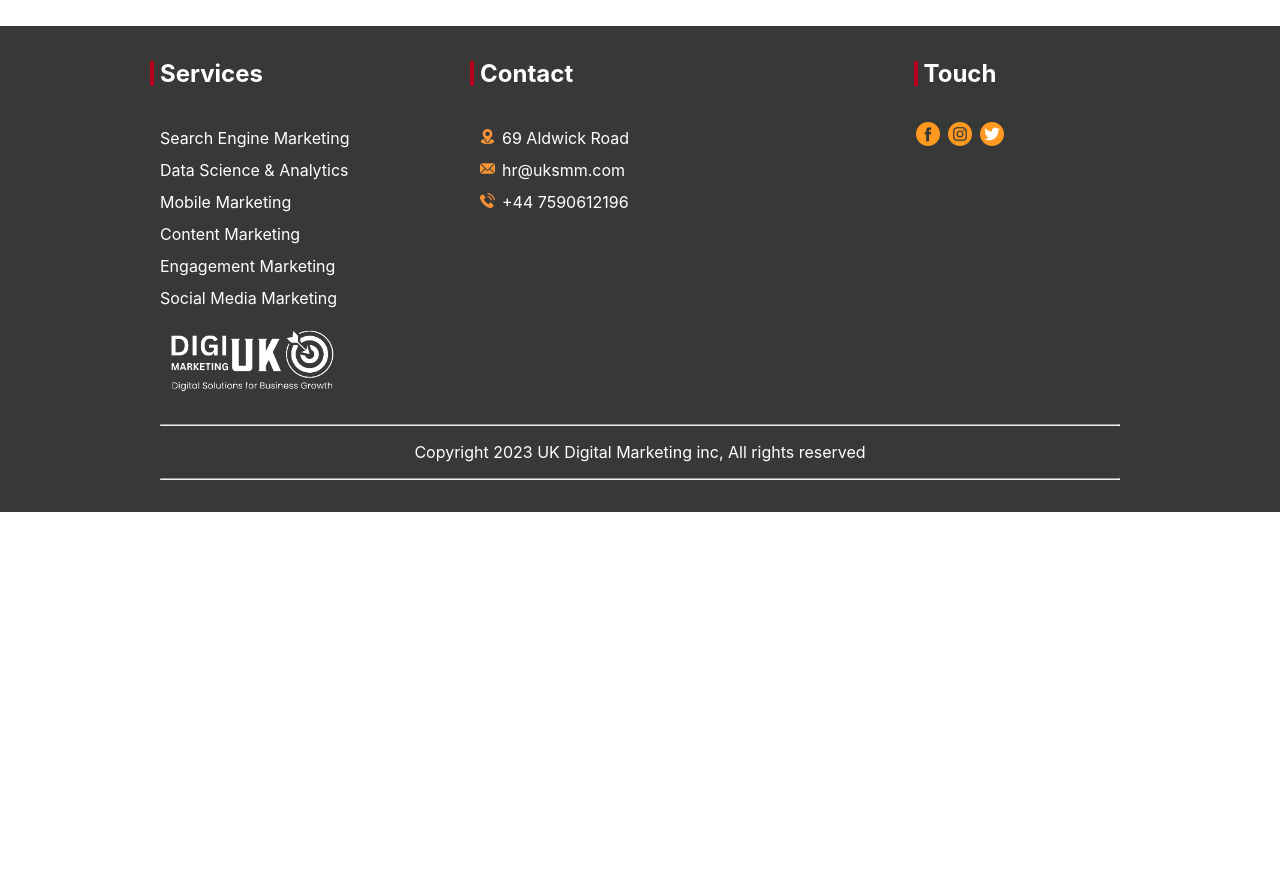
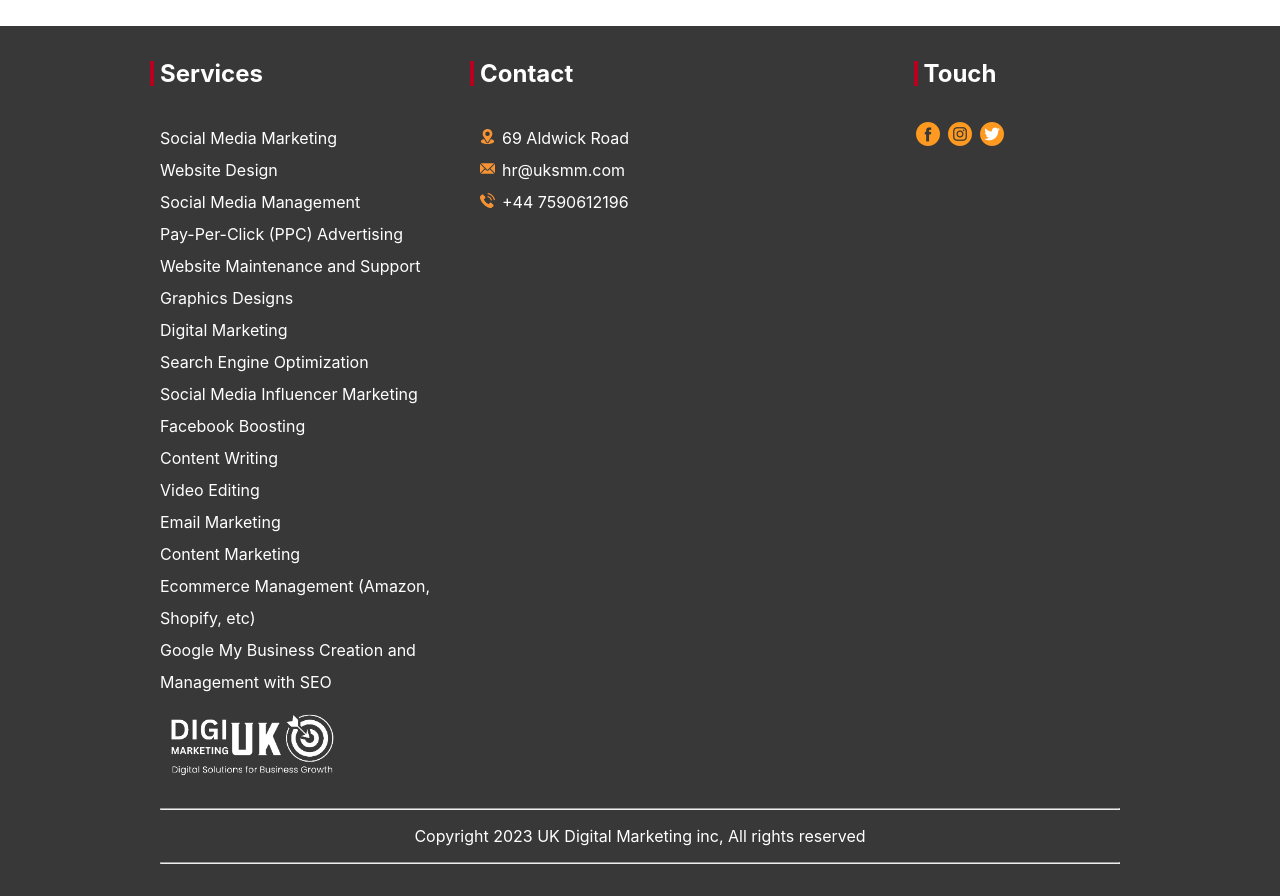
Before and after one commit to nitesh504/ukDigimarketing, a React (Create React App) app in the folder UK-Digital-Marketting/: page /seo in a window 1280 px wide. Shown: the part 1400-2296 px from the top of the page. Before the commit the page ends 1912 px from the top, so only its background shows below. Built offline with nearby package versions, Linux system fonts and the light colour scheme.

Commit message:
form section observed

```diff
--- a/UK-Digital-Marketting/public/index.html
+++ b/UK-Digital-Marketting/public/index.html
@@ -23,7 +23,7 @@
     />
     <meta
       property="og:image"
-      content="https://www.example.com/images/digital-marketing-og-image.jpg"
+      content="https://digimarketinguk.com/assets/DIGI.png"
     />
     <meta property="og:image:alt" content="Digital Marketing Services" />
     <title>
--- a/UK-Digital-Marketting/src/App.css
+++ b/UK-Digital-Marketting/src/App.css
@@ -14,6 +14,7 @@
   height: 2.7rem !important;
   overflow: hidden;
   position: absolute;
+  z-index: 10000;
 }
 .logo {
   width: 40%;
@@ -525,6 +526,16 @@
     width: 100px;
     padding: 7px !important;
   }
+  .footer-social-layer {
+    margin-top: 1rem;
+    text-align: left !important;
+  }
+  .footer-social{
+    text-align: left !important;
+    width: 100% !important;
+    justify-content: flex-start !important;
+    gap: 7px;
+  }
 }
 
 .footer-social {
--- a/UK-Digital-Marketting/src/Components/footer/footer.jsx
+++ b/UK-Digital-Marketting/src/Components/footer/footer.jsx
@@ -6,10 +6,10 @@ import facebook from "../../assets/facebook.png";
 import instagram from "../../assets/instagram.png";
 import twitter from "../../assets/twitter.png";
 import logo1 from "../../assets/logo1.png";
+import { Link } from "react-router-dom";
 // import { Context as ResponsiveContext } from 'react-responsive'
 
 const Footer = () => {
-
   const facebookUrl = "https://www.facebook.com/sailesh.lion";
   const instagramUrl = "https://www.instagram.com/sailesh_7maharjan/";
   const twitterUrl = "https://www.linkedin.com/company/digital-pravidhi/";
@@ -22,22 +22,60 @@ const Footer = () => {
           <div>
             <ul>
               <li>
-                <p>Search Engine Marketing</p>
+                <Link to="/socialmediamarketing">Social Media Marketing</Link>
               </li>
               <li>
-                <p>Data Science & Analytics</p>
+                <Link to="/websitedesign">Website Design</Link>
               </li>
               <li>
-                <p>Mobile Marketing</p>
+                <Link to="/socialmediamanagement">Social Media Management</Link>
               </li>
               <li>
-                <p>Content Marketing</p>
+                <Link to="/payperclick">Pay-Per-Click (PPC) Advertising</Link>
               </li>
               <li>
-                <p>Engagement Marketing</p>
+                <Link to="/websitemanagement">
+                  Website Maintenance and Support
+                </Link>
               </li>
               <li>
-                <p>Social Media Marketing</p>
+                <Link to="/graphicsdesigns">Graphics Designs</Link>
+              </li>
+              <li>
+                <Link to="/digitalmarketing">Digital Marketing</Link>
+              </li>
+              <li>
+                <Link to="/seo">Search Engine Optimization</Link>
+              </li>
+              <li>
+                <Link to="/socialmediainfluencer">
+                  Social Media Influencer Marketing
+                </Link>
+              </li>
+              <li>
+                <Link to="/facebookboosting">Facebook Boosting</Link>
+              </li>
+              <li>
+                <Link to="/contentwriting">Content Writing</Link>
+              </li>
+              <li>
+                <Link to="/videoediting">Video Editing</Link>
+              </li>
+              <li>
+                <Link to="/emailmarketing">Email Marketing</Link>
+              </li>
+              <li>
+                <Link to="/contentmarketing">Content Marketing</Link>
+              </li>
+              <li>
+                <Link to="/Ecommerce">
+                  Ecommerce Management (Amazon, Shopify, etc)
+                </Link>
+              </li>
+              <li>
+                <Link to="/mapseo">
+                  Google My Business Creation and Management with SEO
+                </Link>
               </li>
             </ul>
           </div>
@@ -65,7 +103,7 @@ const Footer = () => {
             </span>
           </div>
         </div>
-        <div>
+        <div className="footer-social-layer">
           <h2>Touch</h2>
           <div className="footer-social">
             <a href={facebookUrl} target="_blank" rel="noopener noreferrer">
@@ -78,10 +116,9 @@ const Footer = () => {
               <img src={twitter} alt="" />
             </a>
           </div>
-
         </div>
       </div>
-      <img  width={180} src={logo1} alt="" srcset="" />
+      <img width={180} src={logo1} alt="" srcset="" />
 
       <div style={{ marginTop: "1rem" }}>
         <hr />
--- a/UK-Digital-Marketting/src/Contact/Contact.css
+++ b/UK-Digital-Marketting/src/Contact/Contact.css
@@ -3,7 +3,6 @@
   gap: 200px;
   padding: 20px;
   padding-left: 60px;
-
 }
 
 .left {
@@ -20,7 +19,7 @@
 }
 
 .contacticon {
-    background-color: #C8102E;
+  background-color: #c8102e;
   color: white !important;
   padding: 5px;
   border-radius: 50%;
@@ -32,7 +31,6 @@
   background-color: whitesmoke;
   padding: 20px;
   box-shadow: 0 0 10px lightgray;
-
 }
 
 #cotactform {
@@ -45,7 +43,6 @@
   display: flex;
   gap: 40px;
   border-radius: 20px;
-
 }
 
 #name {
@@ -64,7 +61,7 @@
   border-radius: 11px;
   width: 100px;
   height: 30px;
-    background-color: #C8102E;
+  background-color: #c8102e;
   color: white;
 }
 
@@ -75,7 +72,7 @@
 
 .head {
   font-weight: 300;
-    background-color: #C8102E;
+  background-color: #c8102e;
   display: flex;
   text-align: center;
   align-items: center;
@@ -93,8 +90,11 @@
     box-shadow: 10px 10px 10px lightgrey;
 } */
 @media screen and (max-width: 480px) {
-    input{
+  input {
     display: block;
+  }
+  .left{
+    width: 90%
   }
   .whole {
     display: flex;
@@ -103,9 +103,7 @@
     padding: 20px;
     /* padding-left: 60px; */
     align-items: center;
-
   }
-
 
   .right {
     display: flex;
@@ -113,7 +111,6 @@
     background-color: whitesmoke;
     /* padding: 20px; */
     box-shadow: 0 0 10px lightgray;
-
   }
 
   #cotactform {
@@ -137,7 +134,7 @@
 
   .head {
     font-weight: 300;
-        background-color: #C8102E;
+    background-color: #c8102e;
     display: flex;
     text-align: center;
     align-items: center;
@@ -150,10 +147,9 @@
     width: 300px;
     padding: 10px;
   }
-
 }
-@media screen and (min-width:481px) and (max-width: 768px) {
-    input{
+@media screen and (min-width: 481px) and (max-width: 768px) {
+  input {
     display: block;
   }
   .whole {
@@ -162,9 +158,7 @@
     padding: 20px;
     padding-left: 60px;
     align-items: center;
-
   }
-
 
   .right {
     display: flex;
@@ -172,7 +166,6 @@
     background-color: whitesmoke;
     padding: 20px;
     box-shadow: 0 0 10px lightgray;
-
   }
 
   #cotactform {
@@ -196,7 +189,7 @@
 
   .head {
     font-weight: 300;
-        background-color: #C8102E;
+    background-color: #c8102e;
     display: flex;
     text-align: center;
     align-items: center;
@@ -209,5 +202,4 @@
     width: 300px;
     padding: 10px;
   }
-
 }
--- a/UK-Digital-Marketting/src/index.css
+++ b/UK-Digital-Marketting/src/index.css
@@ -35,10 +35,14 @@ li {
   margin-right: 7px;
 }
 a {
+  text-decoration: none;
   color: black;
 }
-.formBtn{
-  background-color: #B9001F;
+.footer a {
+  color: #fff !important;
+}
+.formBtn {
+  background-color: #b9001f;
   color: aliceblue;
   width: 100%;
   border: none;
@@ -47,10 +51,10 @@ a {
   margin-top: 1rem;
   font-size: 1rem;
 }
-.formBtn:hover{
+.formBtn:hover {
   background-color: brown;
 }
-.formBtn:disabled{
+.formBtn:disabled {
   cursor: not-allowed;
   opacity: 0.5;
 }
```
Also changed, not shown: UK-Digital-Marketting/src/Components/Navigation/navigation.jsx (+6 -1 lines), UK-Digital-Marketting/src/Contact/Contact.jsx (+69 -87 lines), UK-Digital-Marketting/public/DIGI.png (added). Lines whose indentation alone changed are shown as unchanged.
